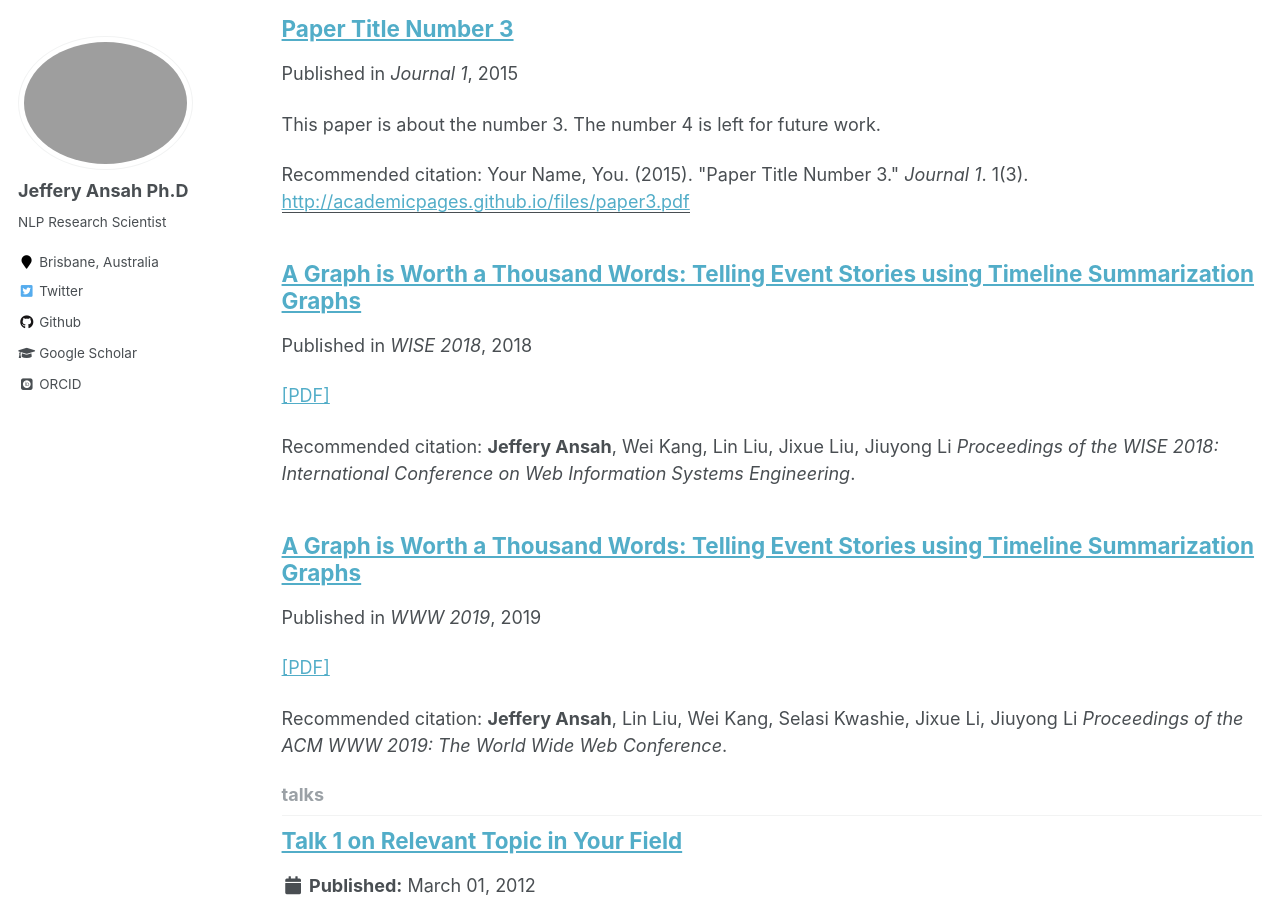
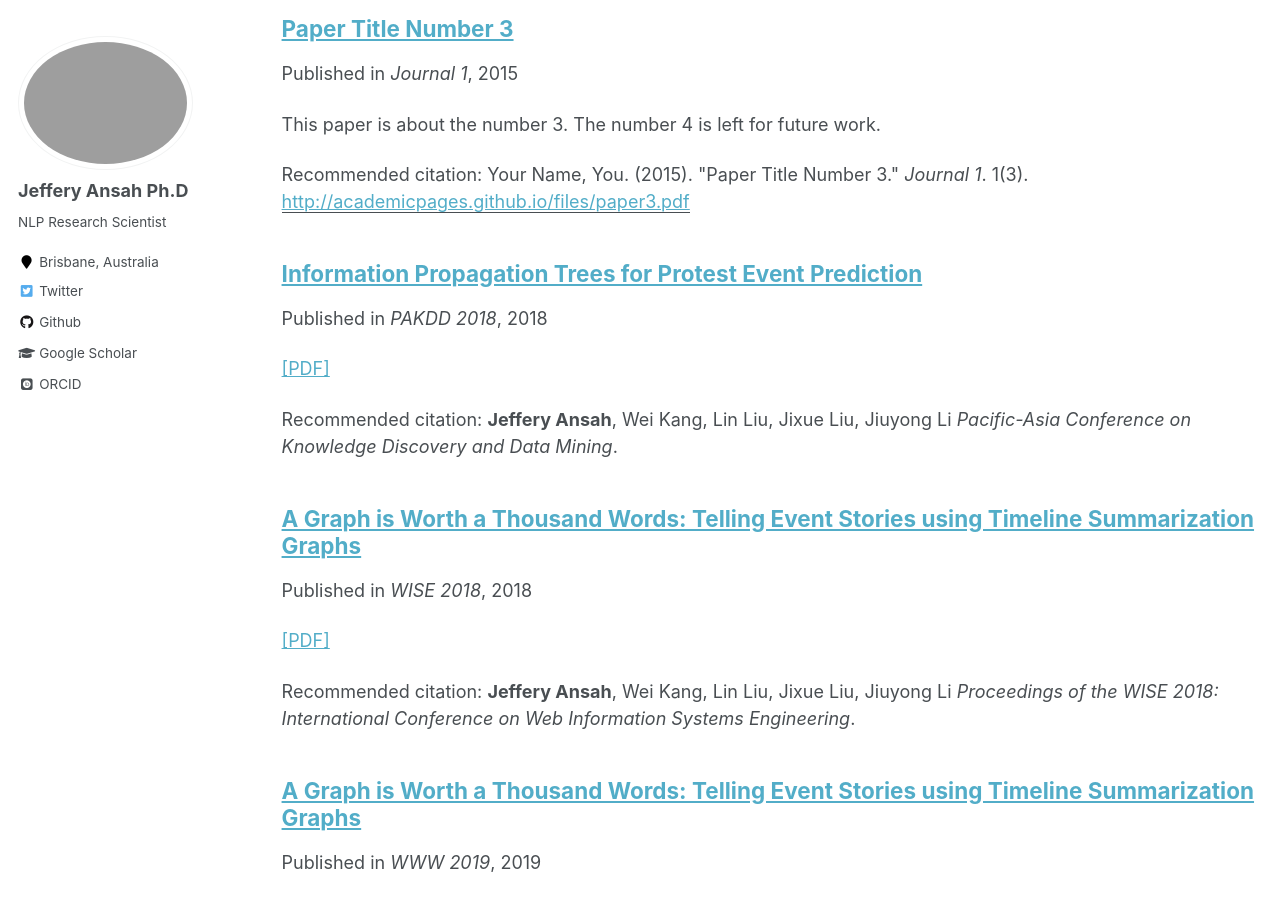
Before and after one commit to jefferyansah/jefferyansah.github.io, a Jekyll site: the page built from _pages/collection-archive.html, in a window 1280 px wide and 900 px high, scrolled down 1402 px. Built offline with Jekyll 4.4.1, drawn with Linux system fonts in a browser that asks for light colours; some web fonts are replaced.

Commit message:
Added ptree

```diff
--- a/_pages/publications.md
+++ b/_pages/publications.md
@@ -4,12 +4,17 @@ permalink: /publications/
 author_profile: true
 ---
 
-* <br>[A Graph is Worth a Thousand Words: Telling Event Stories using Timeline Summarization Graphs](https://jefferyansah.github.io/publications/STORYGRAPH)
+<br>[A Graph is Worth a Thousand Words: Telling Event Stories using Timeline Summarization Graphs](https://jefferyansah.github.io/publications/STORYGRAPH)
 <br>
 <b>Jeffery Ansah</b>, Lin  Liu, Wei  Kang, Selasi Kwashie, Jixue  Li, Jiuyong  Li
 <i>Proceedings of the ACM WWW 2019: The World Wide Web Conference</i>.
 
-* <br>[SensorTree: Bursty Propagation Trees as Sensors for Protest Event Detection](https://jefferyansah.github.io/publications/SENSORTREE)
+ <br>[SensorTree: Bursty Propagation Trees as Sensors for Protest Event Detection](https://jefferyansah.github.io/publications/SENSORTREE)
 <br>
 <b>Jeffery Ansah</b>, Wei Kang, Lin Liu, Jixue Liu, Jiuyong Li
-<i>Proceedings of the WISE 2018: International Conference on Web Information Systems Engineering</i>..
+<i>Proceedings of the WISE 2018: International Conference on Web Information Systems Engineering</i>.
+
+ <br>[Information Propagation Trees for Protest Event Prediction](https://jefferyansah.github.io/publications/PTREE)
+<br>
+<b>Jeffery Ansah</b>, Wei Kang, Lin Liu, Jixue Liu, Jiuyong Li
+<i>Pacific-Asia Conference on Knowledge Discovery and Data Mining, PAKDD2018</i>.
--- /dev/null
+++ b/_publications/PTREE.md
@@ -0,0 +1,14 @@
+---
+title: "Information Propagation Trees for Protest Event Prediction"
+collection: publications
+permalink: /publications/PTREE
+venue: "PAKDD 2018"
+date: 2018-10-2
+citation: '<b>Jeffery Ansah</b>, Wei Kang, Lin Liu, Jixue Liu, Jiuyong Li
+<i>Pacific-Asia Conference on Knowledge Discovery and Data Mining</i>.'
+---
+[[PDF]](https://link.springer.com/chapter/10.1007/978-3-319-93040-4_61)
+
+
+## Abstract
+Protest event prediction using information propagation from social media is an important but challenging problem. Despite the plethora of research, the implicit relationship between social media information propagation and real-world protest events is unknown. Given some information propagating on social media, how can we tell if a protest event will occur? What features of information propagation are useful and how do these features contribute to a pending protest event? In this paper, we address these questions by presenting a novel formalized propagation tree model that captures relevant protest information propagating as precursors to protest events. We present a viewpoint of information propagation as trees which captures both temporal and structural aspects of information propagation. We construct and extract structural and temporal features daily from propagation trees. We develop a matching scheme that maps daily feature values to protest events. Finally, we build a robust prediction model that leverages propagation tree features for protest event prediction. Extensive experiments conducted on Twitter datasets across states in Australia show that our model outperforms existing state-of-the-art prediction models with an accuracy of up to 89% and F1-score of 0.84. We also provide insights on the interpretability of our features to real-world protest events.
```
